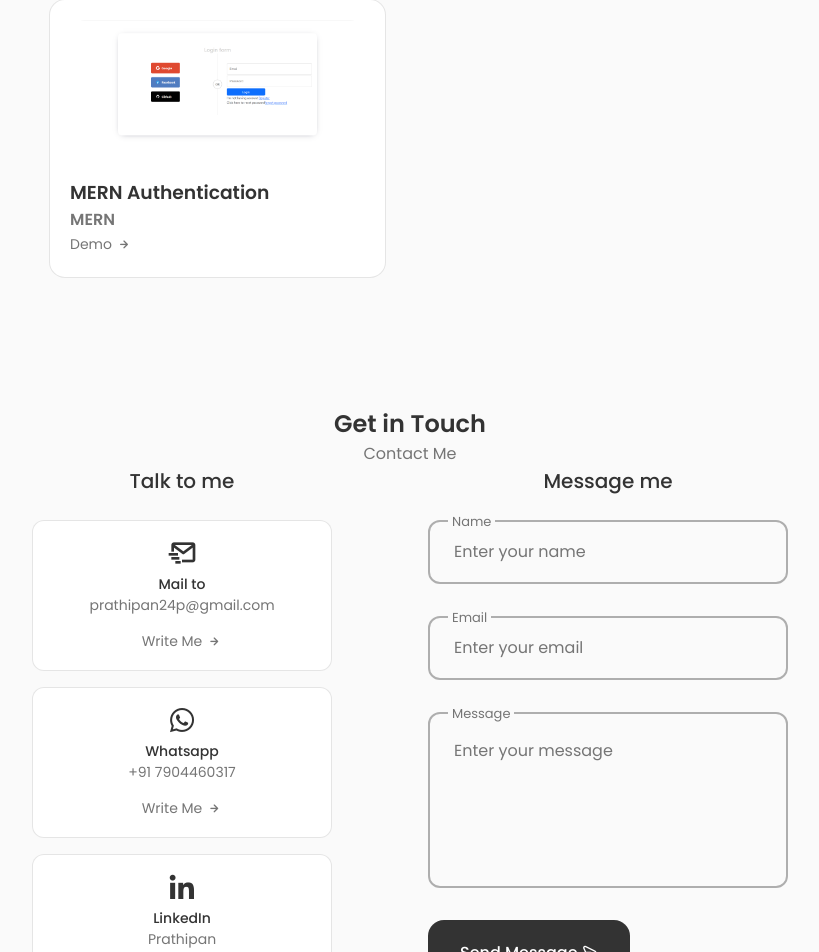
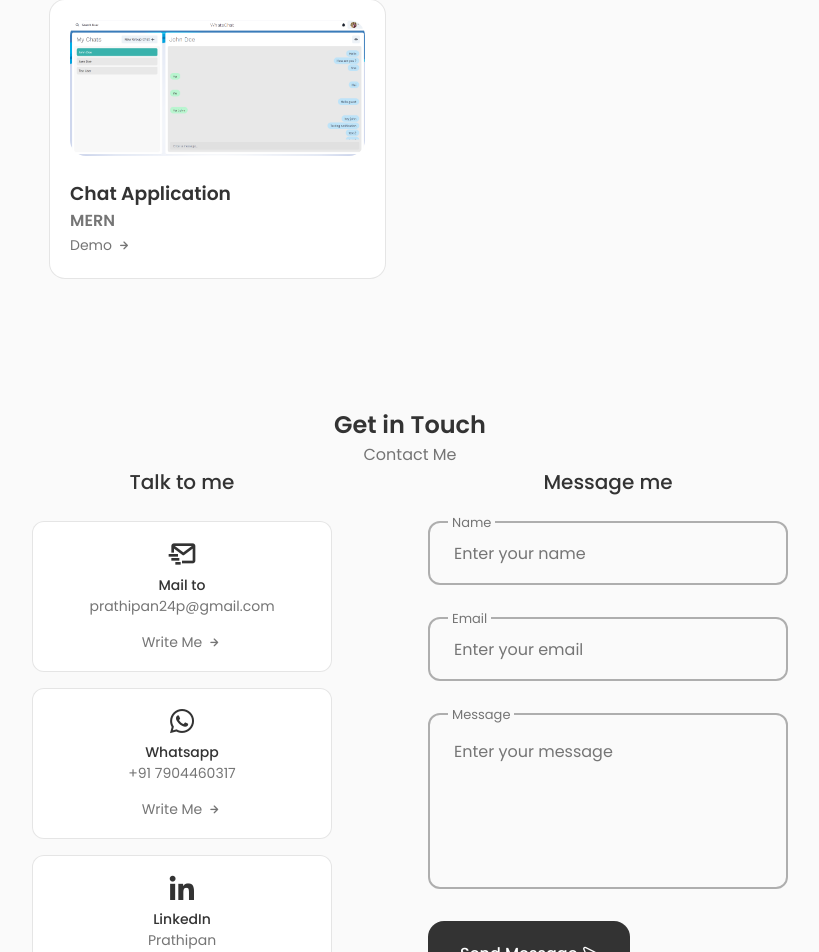
Before and after one commit to Prathipan/react-portfolio, a React (Create React App) app: page / in a window 1280 px wide. Shown: the part 3172-4124 px from the top of the page, without its empty margins (230-1049 px from the left). Built offline with nearby package versions, Linux system fonts and the light colour scheme.

Commit message:
added chat project

```diff
--- a/package.json
+++ b/package.json
@@ -16,7 +16,8 @@
     "start": "react-scripts start",
     "build": "react-scripts build",
     "test": "react-scripts test",
-    "eject": "react-scripts eject"
+    "eject": "react-scripts eject",
+    "deploy": "aws s3 sync build/ s3://prathipan-portfolio"
   },
   "eslintConfig": {
     "extends": [
--- a/src/components/contact/contact.css
+++ b/src/components/contact/contact.css
@@ -92,12 +92,12 @@
     resize: none;
 }
 
-@media screen and (max-width : 992) {
+@media screen and (max-width : 992px) {
     .contact-container{
         column-gap: 3rem;
     }
 }
-@media screen and (max-width : 768) {
+@media screen and (max-width : 768px) {
     .contact-container{
         grid-template-columns: 1fr;
         row-gap: 3rem;
@@ -109,7 +109,7 @@
         margin: 0 auto;
     }
 }
-@media screen and (max-width : 576) {
+@media screen and (max-width : 576px) {
     .contact-info{
         grid-template-columns: 1fr;
     }
--- a/src/components/projects/Data.js
+++ b/src/components/projects/Data.js
@@ -36,9 +36,9 @@ export const projects = [
       {
         id: 5,
         image: Work5,
-        title: "MERN Authentication",
+        title: "Chat Application",
         category: "MERN",
-        link : "https://prathipan-authentication.netlify.app/"
+        link : "https://prathipan-chat-application.netlify.app/"
       },
 ]
 
```
Also changed, not shown: src/assets/work5.png.
